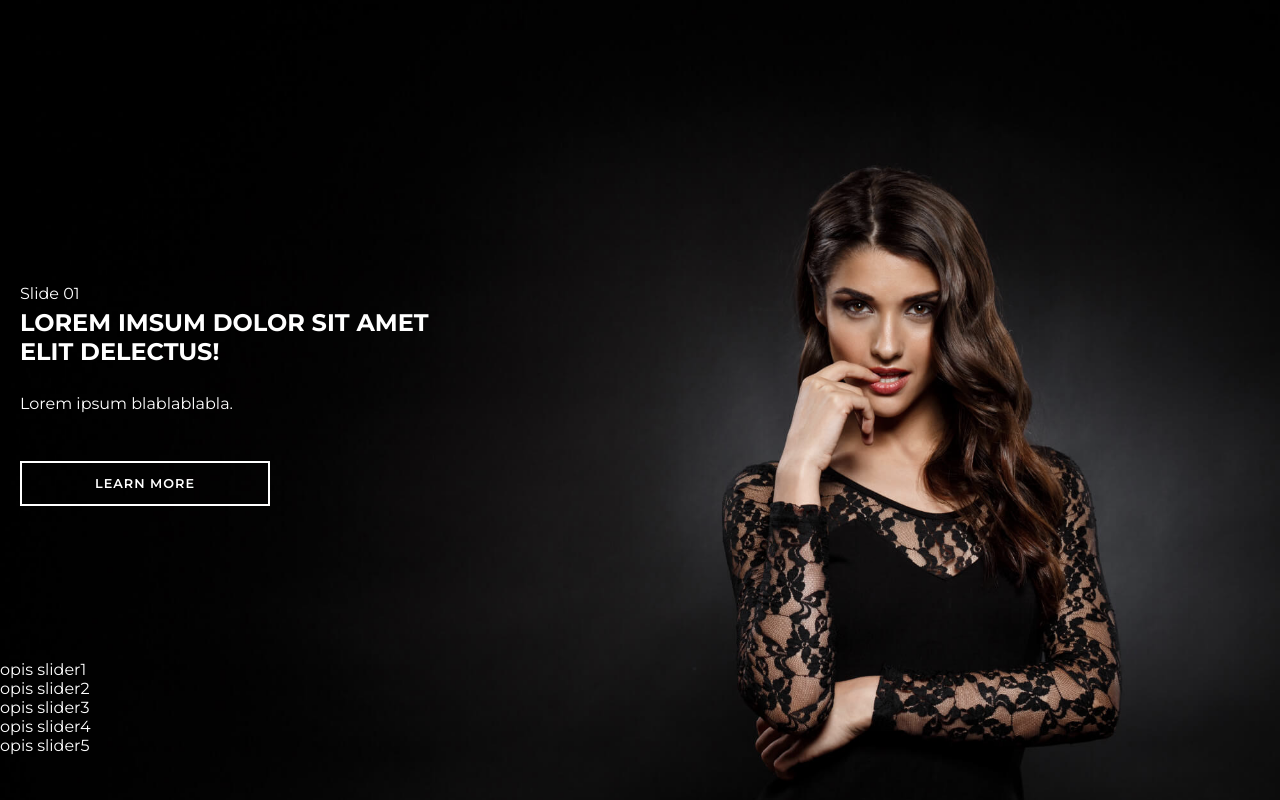
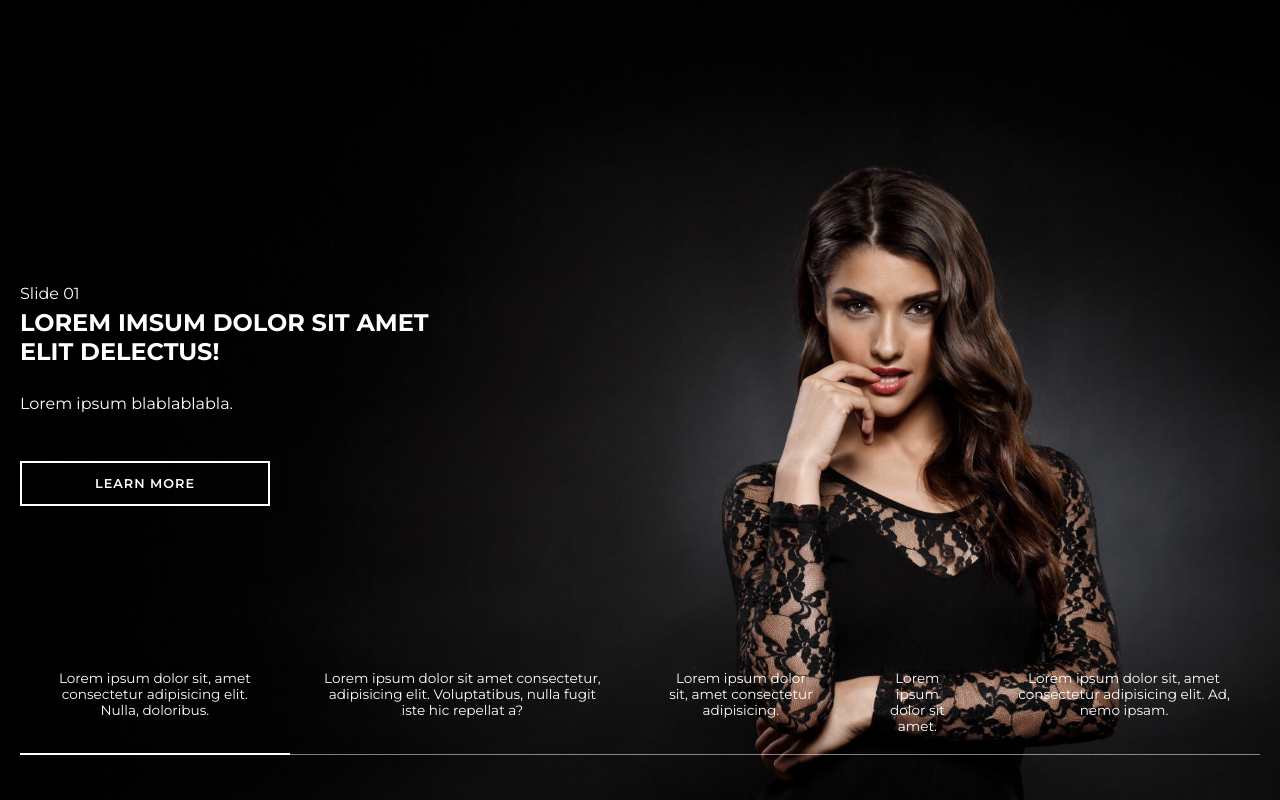
Before and after one commit to Lvcek/Slider-swiper, a plain HTML site: page index.html in a window 1280 px wide. Drawn offline with nearby package versions, Linux system fonts and the light colour scheme.

Commit message:
added "interactive footer"

```diff
--- a/index.html
+++ b/index.html
@@ -59,11 +59,12 @@
 
         <div class="slider-controls">
              <ul class="slider-pagination">
-                <li class="slider-tab"> opis slider1</li>
-                <li class="slider-tab"> opis slider2</li>
-                <li class="slider-tab"> opis slider3</li>
-                <li class="slider-tab"> opis slider4</li>
-                <li class="slider-tab"> opis slider5</li>
+                <div class="slider-indicator"></div>
+                <li class="slider-tab"> Lorem ipsum dolor sit, amet consectetur adipisicing elit. Nulla, doloribus.</li>
+                <li class="slider-tab"> Lorem ipsum dolor sit amet consectetur, adipisicing elit. Voluptatibus, nulla fugit iste hic repellat a?</li>
+                <li class="slider-tab"> Lorem ipsum dolor sit, amet consectetur adipisicing.</li>
+                <li class="slider-tab"> Lorem ipsum dolor sit amet.</li>
+                <li class="slider-tab"> Lorem ipsum dolor sit, amet consectetur adipisicing elit. Ad, nemo ipsam.</li>
              </ul>
         </div>
     </div>
--- a/script.js
+++ b/script.js
@@ -1,5 +1,24 @@
+const sliderTabs = document.querySelectorAll(".slider-tab");
+const sliderIndicator = document.querySelector(".slider-indicator");
+
+const updatePagination = (tab,index) => {
+    sliderIndicator.style.transform = `translateX(${tab.offsetLeft - 20}px)`;
+    sliderIndicator.style.width = `${tab.getBoundingClientRect ().width}px`;
+}
+
+
+
 const swiper = new Swiper(".slider-container", {
-effect: "fade",
-speed: 1300,
-// autoplay: { delay: 4000 }
+    effect: "fade",
+    speed: 1300,
+    // autoplay: { delay: 4000 }
 });
+
+sliderTabs.forEach((tab, index) => {
+    tab.addEventListener("click", () => {
+        swiper.slideTo(index);
+        updatePagination(tab, index);
+    });
+});
+
+updatePagination(sliderTabs[0], 0);
--- a/style.css
+++ b/style.css
@@ -15,9 +15,6 @@
     overflow: hidden;
 }
 
-
-
-
 .slider-wrapper .slider-item {
     position: relative;
     width: 100%;
@@ -26,6 +23,7 @@
     align-items: center;
 
 }
+
 .slider-wrapper .slider-item::before {
     position: absolute;
     content: "";
@@ -42,12 +40,15 @@
 .slider-wrapper .slider-item:nth-child(2):before {
     background-image: url("images/img-2.jpg");
 }
+
 .slider-wrapper .slider-item:nth-child(3):before {
     background-image: url("images/img-3.jpg");
 }
+
 .slider-wrapper .slider-item:nth-child(4):before {
     background-image: url("images/img-4.jpg");
 }
+
 .slider-wrapper .slider-item:nth-child(5):before {
     background-image: url("images/img-5.jpg");
 }
@@ -64,7 +65,7 @@ max-width: 1400px;
     position: relative;
 }
 
-.slider-wrapper .slider-item .slide-content > * {
+.slider-wrapper .slider-item .slide-content>* {
     max-width: 35%;
 }
 
@@ -73,6 +74,7 @@ font-size: 1rem;
     font-weight: normal;
 
 }
+
 .slider-item .slide-content .slide-title {
     font-size: 1.5rem;
     font-weight: 700;
@@ -110,10 +112,33 @@ text-transform: uppercase;
     position: absolute;
     bottom: 45px;
     z-index: 20;
+    width: 100%;
+
+}
+
+.slider-controls .slider-pagination {
+    position: relative;
+    display: flex;
+    list-style: none;
+    justify-content: space-between;
+    margin: 0 auto;
+    padding: 0 20px;
+    max-width: 1400px;
+}
+
+.slider-pagination .slider-indicator {
+    position: absolute;
+    bottom: 0;
+    border-bottom: 2px solid #fff;
+    transition: 0.4s ease-in-out;
+
 }
 
 .slider-pagination .slider-tab {
-    color: white;
-
-
+    color: #fff;
+    text-align: center;
+    cursor: pointer;
+    font-size: 0.85rem;
+    padding: 20px 30px;
+    border-bottom: 1px solid rgba(255, 255, 255, 0.5);
 }
```
Lines whose indentation alone changed are shown as unchanged.
